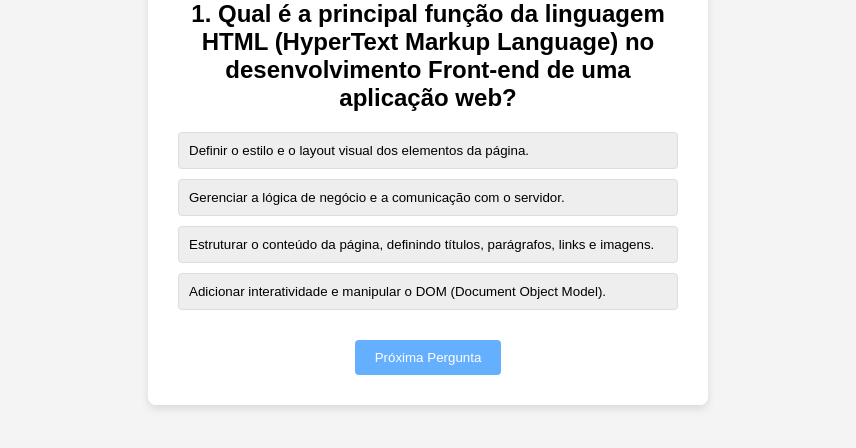
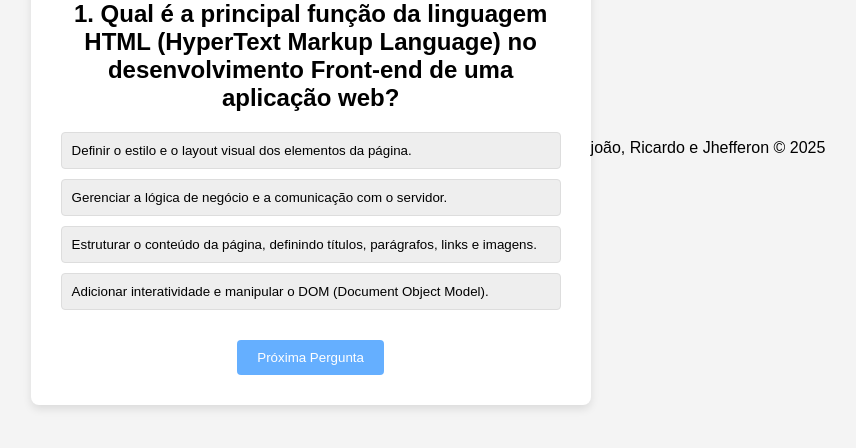
Before and after one commit to Joaozinho-maker/Quiz-de-Inform-tica, a plain HTML site: page index.html in a window 1280 px wide. Shown: the part 252-700 px from the top of the page, without its empty margins (212-1068 px from the left). Drawn offline with Linux system fonts and the light colour scheme.

Commit message:
index.html

```diff
--- a/index.html
+++ b/index.html
@@ -25,5 +25,9 @@
         </div>
     </div>
     <script src="script.js"></script>
+    <footer class="wedding-footer">
+        <p>joão, Ricardo e Jhefferon © 2025</p>
+    </footer>
 </body>
+
 </html>
```
